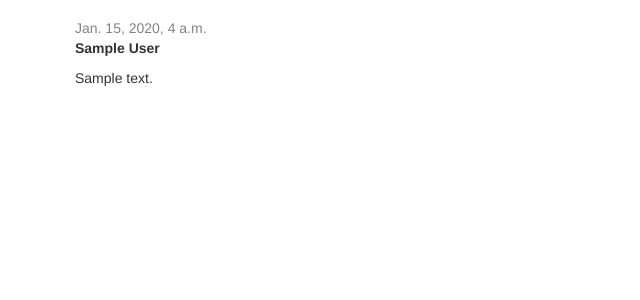
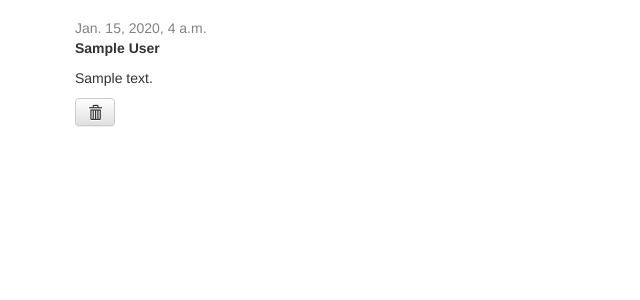
Before and after one commit to cmhanson93/my-portfolio, a Django app: page /post/1/ in a window 1280 px wide. Shown: the part 390-690 px from the top of the page, without its empty margins (0-640 px from the left). Run offline with Django 3.2, Linux system fonts and the light colour scheme; tables that the repository leaves empty hold one stand-in row (values such as "Sample post"); some libraries are stand-ins or nearby versions.

Commit message:
Added abilit to delete comments.

```diff
--- a/portfolio/templates/portfolio/post_detail.html
+++ b/portfolio/templates/portfolio/post_detail.html
@@ -36,6 +36,7 @@
             </div>
             <strong>{{ comment.author }}</strong>
             <p>{{ comment.text|linebreaks }}</p>
+            <a class="btn btn-default" href="{% url 'comment_delete' pk=comment.pk %}"><span class="glyphicon glyphicon-trash"></span></a>
         </div>
         {% endif %}
       {% empty %}
--- a/portfolio/urls.py
+++ b/portfolio/urls.py
@@ -12,4 +12,5 @@ urlpatterns = [
     url(r'^post/(?P<pk>\d+)/comment/$', views.add_comment_to_post, name='add_comment_to_post'),
     url(r'^comment/(?P<pk>\d+)/approve/$', views.comment_approve, name='comment_approve'),
     url(r'^comment/(?P<pk>\d+)/remove/$', views.comment_remove, name='comment_remove'),
+    url(r'^comment/(?P<pk>\d+)/delete/$', views.comment_remove, name='comment_delete'),
 ]
```
